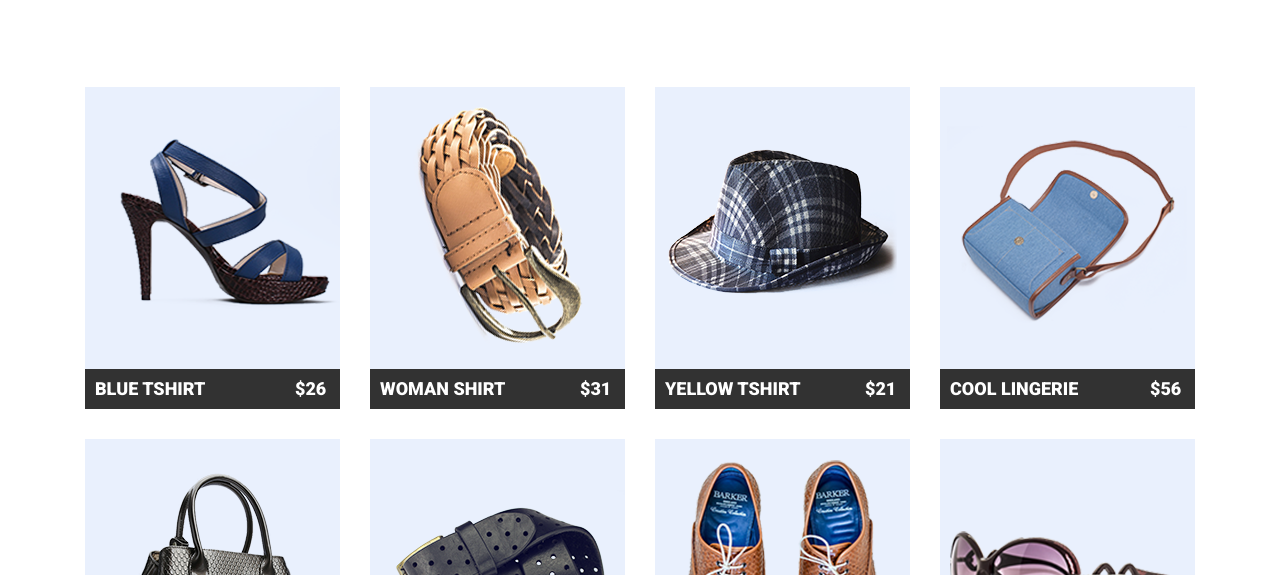
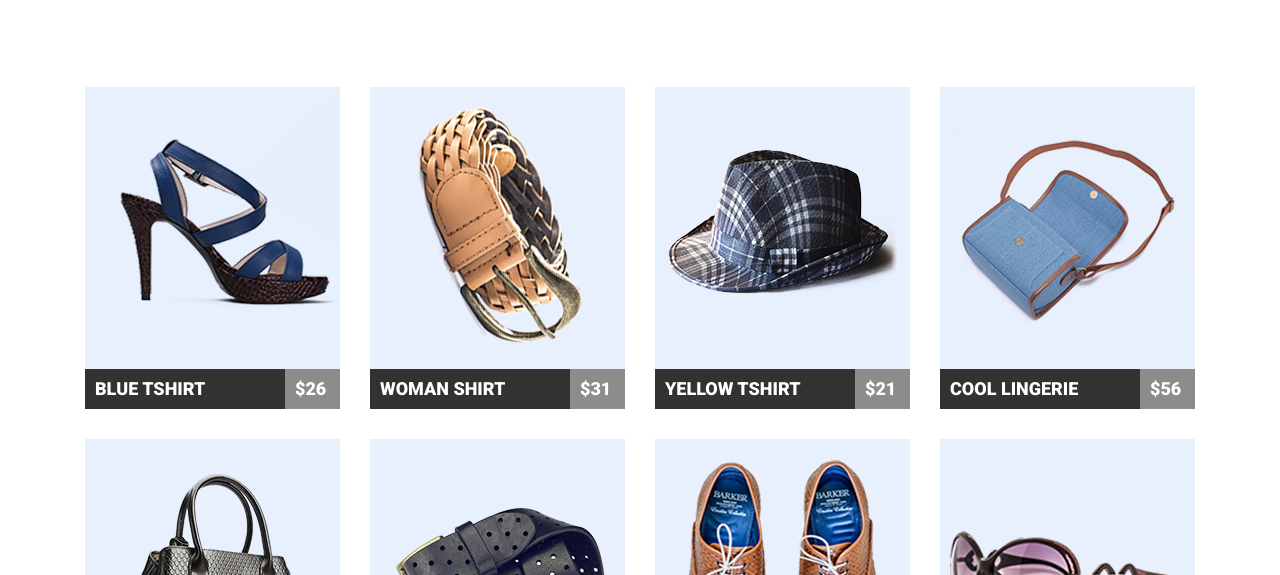
Before and after one commit to littwa/goit-fe-course, a plain HTML site: page module-4/index.html in a window 1280 px wide. Shown: the part 225-800 px from the top of the page. Drawn offline with nearby package versions, Linux system fonts and the light colour scheme.

Commit message:
add style item v1.2

```diff
--- a/module-4/css/styles.css
+++ b/module-4/css/styles.css
@@ -90,7 +90,6 @@ section ul{
     display: inline-block;
     height: 40px;
     margin: 0;
-    background: #323232;
     font-family: "Roboto";
     font-size: 18px;
     line-height: 40px;
@@ -102,10 +101,12 @@ section ul{
     float: left;
     width: 200px;
     text-transform: uppercase;
+    background: #323232;
 }
 .price{
     float: right;
     width: 55px;
+    background: #8c8c8c;
 }
 .item:nth-child(4n){
     margin-right: 0;
```
